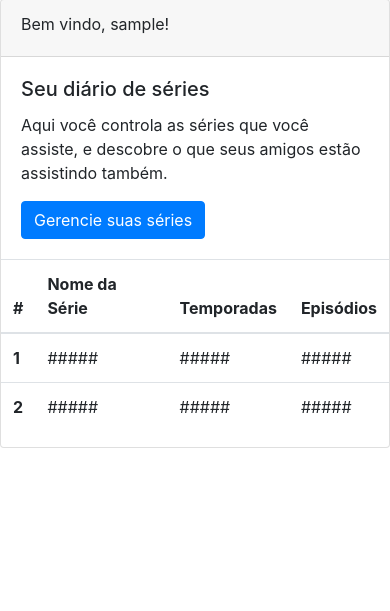
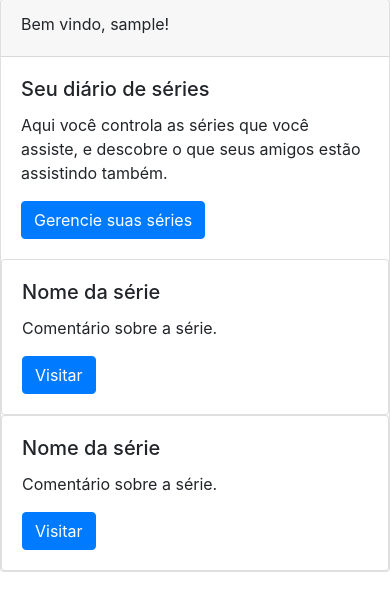
Before and after one commit to next-ep/next-ep, a Flask app: page / in a window 390 px wide. Shown: the part 111-722 px from the top of the page. Run offline with Flask 2, Linux system fonts and the light colour scheme; the visitor is signed in with stand-in values (Sample User, id 1); data comes from the database, SQL or seed files in the repository; some libraries are stand-ins or nearby versions.

Commit message:
feat-front-home

```diff
--- a/app/models.py
+++ b/app/models.py
@@ -11,16 +11,16 @@ def current_user(user_id):
 class User(UserMixin, db.Model):
     __tablename__ = "user"
     id = db.Column(db.Integer, primary_key=True)
-    username = db.Column(db.String(15), unique=True)
-    email = db.Column(db.String(50), unique=True)
-    password = db.Column(db.String(80))
+    username = db.Column(db.String(255), unique=True)
+    email = db.Column(db.String(255), unique=True)
+    password = db.Column(db.String(255))
     series = relationship('Serie', backref="user")
 
 class Serie(db.Model):
     __tablename__ = "serie"
     id = db.Column(db.Integer, primary_key=True)
-    name = db.Column(db.String(50), unique=False)
-    serie_type = db.Column(db.String(50), unique=False)
+    name = db.Column(db.String(255), unique=False)
+    serie_type = db.Column(db.String(255), unique=False)
     user_id = db.Column(db.Integer, db.ForeignKey('user.id'))
     seasons = relationship('Season', backref="serie")
     concluded = db.Column(db.Boolean, unique=False, default=False)
--- a/app/templates/index.html
+++ b/app/templates/index.html
@@ -3,7 +3,6 @@
 {% block title %}
 <title>NextEP - Index</title>
 {% endblock %}
-
 {% block styles %}
 {{super()}}
 {% endblock %}
@@ -20,32 +19,26 @@
         <p class="card-text">Aqui você controla as séries que você assiste, e descobre o que seus amigos estão assistindo também.</p>
         <a href="{{url_for('auth.get_series_by_user')}}" class="btn btn-primary">Gerencie suas séries</a>
         </div>
-        <table class="table">
-            <thead>
-              <tr>
-                <th scope="col">#</th>
-                <th scope="col">Nome da Série</th>
-                <th scope="col">Temporadas</th>
-                <th scope="col">Episódios</th>
-              </tr>
-            </thead>
-            <tbody>
-              <tr>
-                <th scope="row">1</th>
-                <td>#####</td>
-                <td>#####</td>
-                <td>#####</td>
-              </tr>
-              <tr>
-                <th scope="row">2</th>
-                <td>#####</td>
-                <td>#####</td>
-                <td>#####</td>
-              </tr>
-            </tbody>
-          </table>
-    </div>
-
+        <div class="row">
+          <div class="col-sm-6">
+            <div class="card">
+              <div class="card-body">
+                <h5 class="card-title">Nome da série</h5>
+                <p class="card-text">Comentário sobre a série.</p>
+                <a href="#" class="btn btn-primary">Visitar</a>
+              </div>
+            </div>
+          </div>
+          <div class="col-sm-6">
+            <div class="card">
+              <div class="card-body">
+                <h5 class="card-title">Nome da série</h5>
+                <p class="card-text">Comentário sobre a série.</p>
+                <a href="#" class="btn btn-primary">Visitar</a>
+              </div>
+            </div>
+          </div>
+        </div>
     {%else%}
     <div class="card text-center">
       <div class="card-header" style="font-size:medium">
@@ -59,7 +52,7 @@
             <h5 class="card-title">Divirta-se!</h5>
             <p class="card-text">Adicione séries, marque episódios e temporadas que assistiu, deixe comentários e indique aos seus amigos!</p>
             <div class="Button">
-              <a href="{{url_for('auth.signup')}}" class="btn btn-primary btn-lg" style="background-color:crimson" >Crie sua conta</a>
+              <a href="{{url_for('auth.signup')}}" class="btn btn-primary btn-lg" style="background-color: crimson" >Crie sua conta</a>
             </div>
         </div>
     {%endif%}
```
Also changed, not shown: 1 other file.
